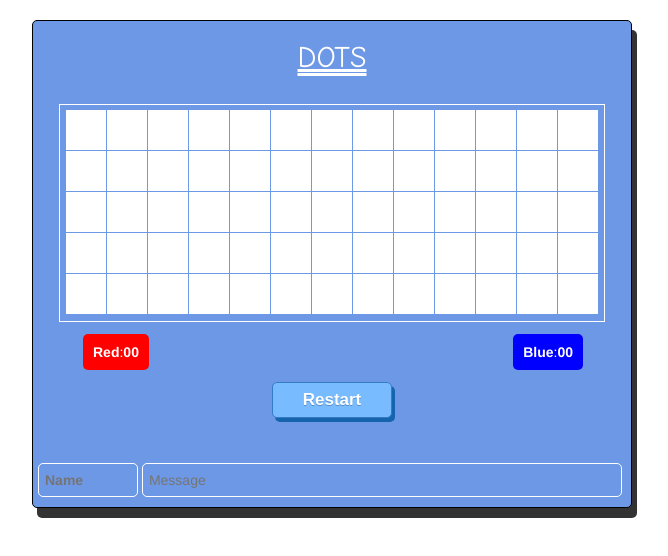
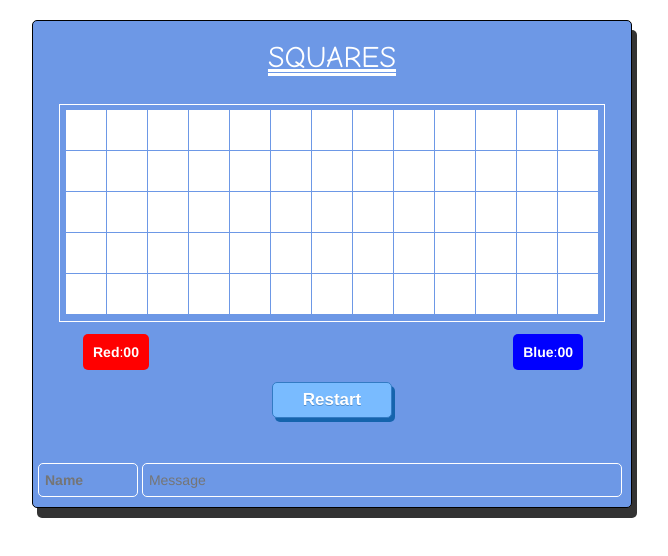
Before and after one commit to themoscode/squares_game, a website: page public/index.html in a window 1280 px wide. Shown: the whole page, without its empty margins (308-976 px from the left). Drawn offline with nearby package versions, Linux system fonts and the light colour scheme; no server answers.

Commit message:
make it better

```diff
--- a/public/index.html
+++ b/public/index.html
@@ -5,7 +5,7 @@
     <meta charset="UTF-8">
     <meta name="viewport" content="width=device-width, initial-scale=1.0">
     <meta http-equiv="X-UA-Compatible" content="ie=edge">
-    <title>DOTS</title>
+    <title>SQUARES</title>
     <link rel="stylesheet" href="https://maxcdn.bootstrapcdn.com/bootstrap/3.4.1/css/bootstrap.min.css">
     <script src="https://ajax.googleapis.com/ajax/libs/jquery/3.4.1/jquery.min.js"></script>
     <script src="https://maxcdn.bootstrapcdn.com/bootstrap/3.4.1/js/bootstrap.min.js"></script>
@@ -21,7 +21,7 @@
     </audio>
     <br>
     <div id="gameArea">
-        <h2 class="title">DOTS</h2>
+        <h2 class="title">SQUARES</h2>
         <br>
         <div id="msgContainer">
             <div id="msgGameOccupied">
--- a/public/index.js
+++ b/public/index.js
@@ -429,6 +429,8 @@
 
               }
 
+
+
               $('.btn_td').popover({trigger: "focus",
               content: "<div><span class='cell upleft'>L</span><span class='cell upright'>R</span></div><div><span class='cell downleft'>U</span><span class='cell downright'>D</span></div>",
               html: true,
```
